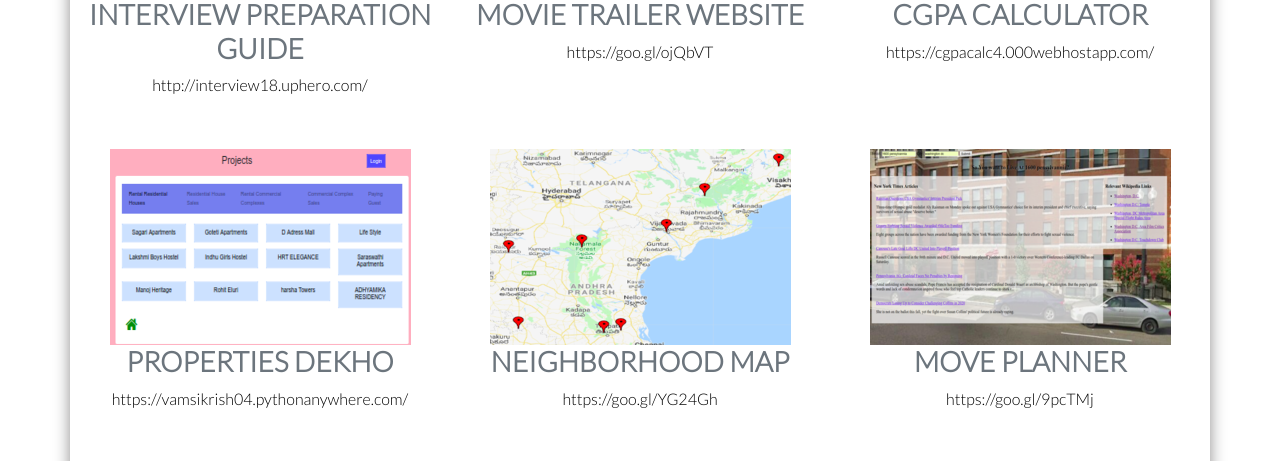
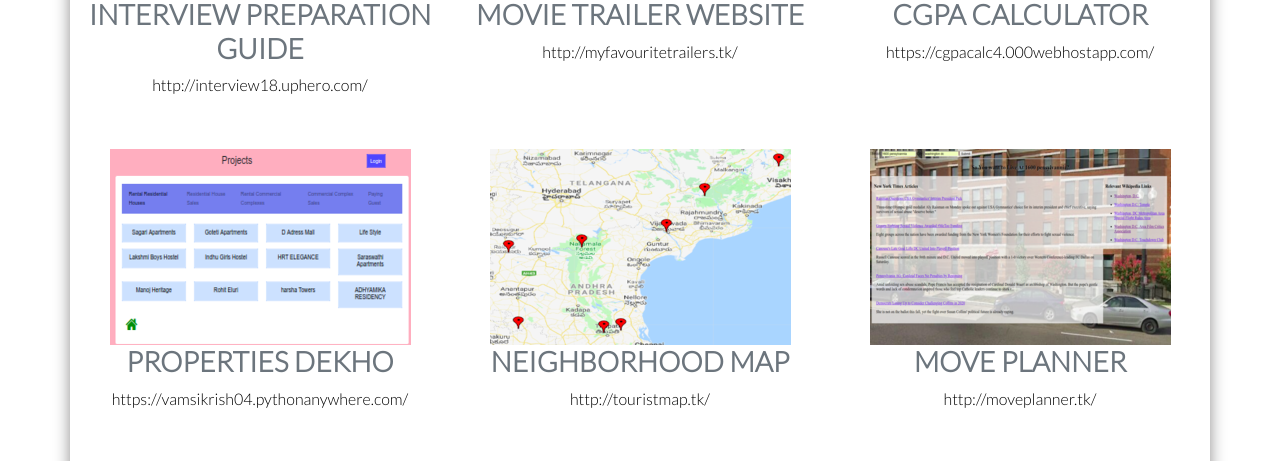
Before and after one commit to VamsiKrishna04/Full_Stack_Nanodegree, a plain HTML site: page PROJECTS/Project_Portfolio/index.html in a window 1280 px wide. Shown: the part 1044-1505 px from the top of the page. Drawn offline with nearby package versions, Linux system fonts and the light colour scheme.

Commit message:
Update index.html
Updated Project urls

```diff
--- a/PROJECTS/Project_Portfolio/index.html
+++ b/PROJECTS/Project_Portfolio/index.html
@@ -79,7 +79,7 @@
                             <h3 class="text-uppercase">Movie Trailer Website</h3>
                         </figcaption>
                         <a href="https://goo.gl/ojQbVT" target="_blank">
-                            <p>https://goo.gl/ojQbVT</p>
+                            <p>http://myfavouritetrailers.tk/</p>
                         </a>
                     </figure>
                 </div>
@@ -127,7 +127,7 @@
                             <h3 class="text-uppercase">Neighborhood Map</h3>
                         </figcaption>
                         <a href="https://goo.gl/YG24Gh" target="_blank">
-                            <p>https://goo.gl/YG24Gh</p>
+                            <p>http://touristmap.tk/</p>
                         </a>
                     </figure>
                 </div>
@@ -143,7 +143,7 @@
                             <h3 class="text-uppercase">Move Planner</h3>
                         </figcaption>
                         <a href="https://goo.gl/9pcTMj" target="_blank">
-                            <p>https://goo.gl/9pcTMj</p>
+                            <p>http://moveplanner.tk/</p>
                         </a>
                     </figure>
                 </div>
```
